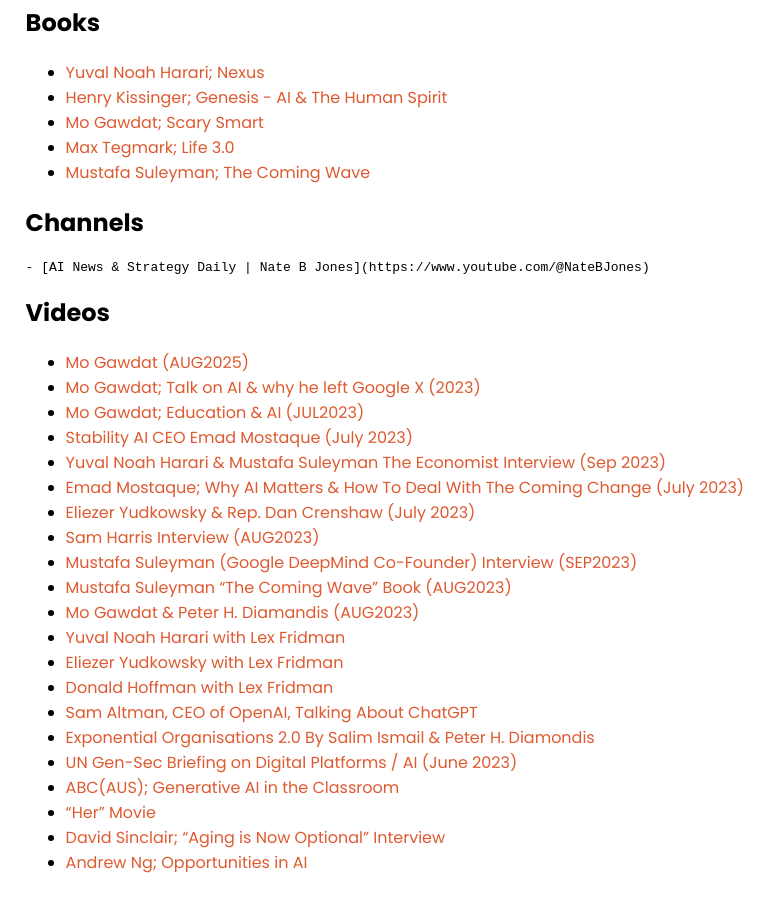
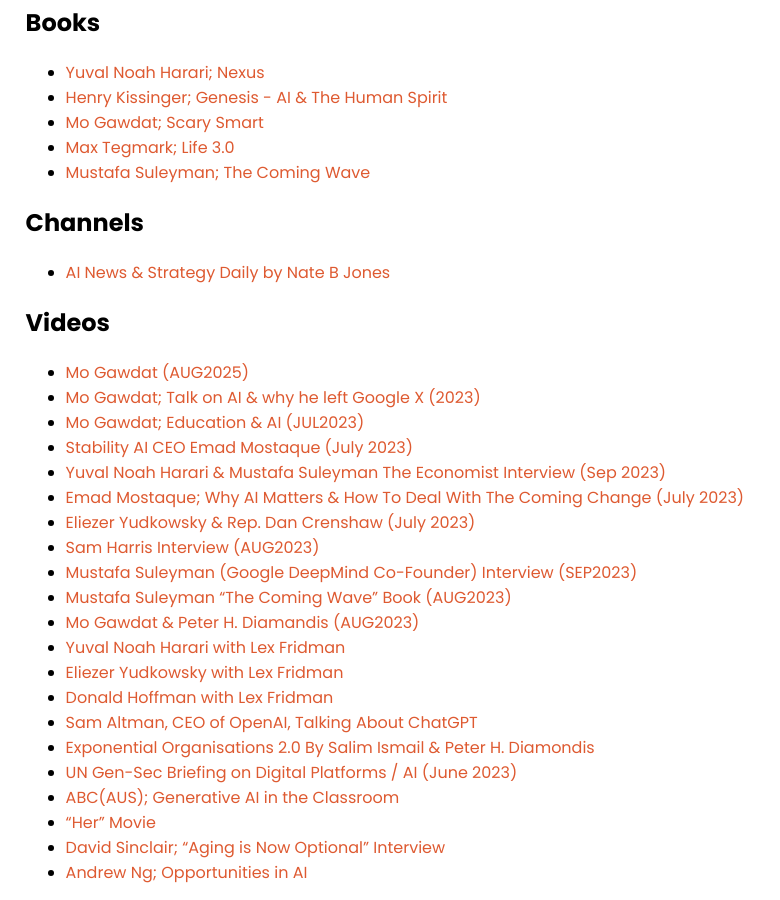
Before and after one commit to selfdriven-foundation/selfdriven-ai, a Jekyll site: the page built from docs/pages/research.md, in a window 1280 px wide and 900 px high, scrolled down 433 px. Shown: the whole window, without its empty margins (0-780 px from the left). Built offline with Jekyll 4.4.1, drawn with Linux system fonts in a browser that asks for light colours.

Commit message:
Update research.md

```diff
--- a/docs/pages/research.md
+++ b/docs/pages/research.md
@@ -23,7 +23,7 @@
 - [Mustafa Suleyman; The Coming Wave](https://www.penguin.com.au/books/the-coming-wave-9781529923834)
 
 ## Channels
-    - [AI News & Strategy Daily | Nate B Jones](https://www.youtube.com/@NateBJones)
+- [AI News & Strategy Daily by Nate B Jones](https://www.youtube.com/@NateBJones)
 
 ## Videos
 - [Mo Gawdat (AUG2025)](https://youtu.be/S9a1nLw70p0)
```
